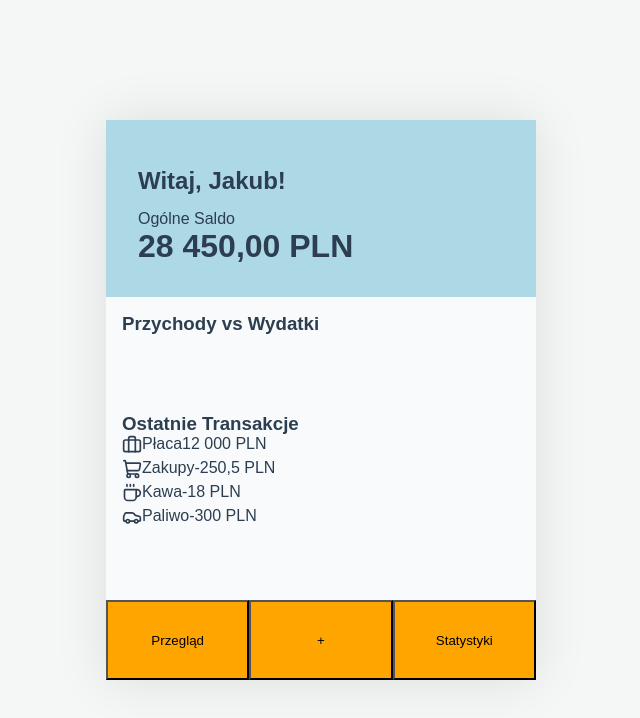
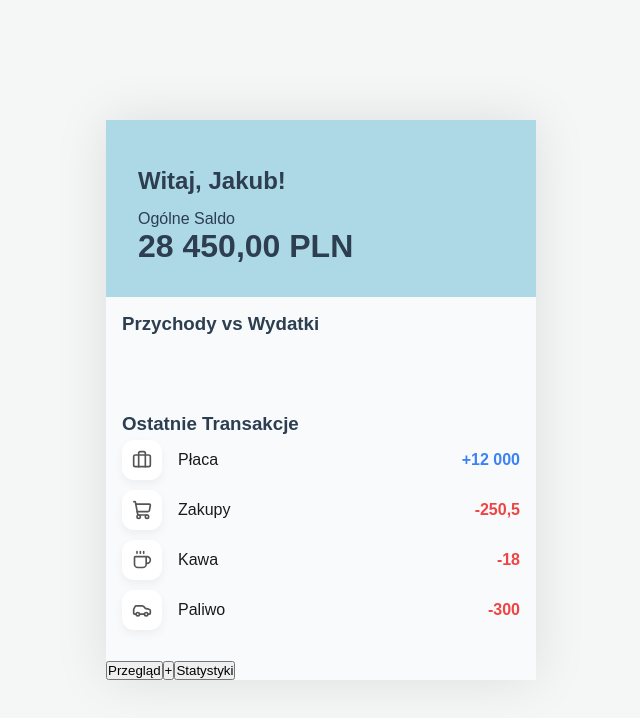
Before and after one commit to Poniks/MyFinances, a React (Vite) app: page / in a window 1280 px wide. Shown: the top 718 px of the page, without its empty margins (319-959 px from the left). Built offline with nearby package versions, Linux system fonts and the light colour scheme.

Commit message:
style: ostylowanie listy transakcji z użyciem CSS Modules

```diff
--- a/src/App.jsx
+++ b/src/App.jsx
@@ -1,4 +1,5 @@
 import { useState } from "react";
+import styles from "./App.module.scss";
 import Header from "./components/dashboard/Header";
 import StatsWidget from "./components/dashboard/StatsWidget";
 import { Briefcase, ShoppingCart, Coffee, Car } from "lucide-react";
@@ -9,7 +10,6 @@ import {
   TrendingUp,
 } from "lucide-react";
 
-function App() {
 const transactionsData = [
   { id: 1, title: "Płaca", amount: 12000, icon: Briefcase },
   { id: 2, title: "Zakupy", amount: -250.5, icon: ShoppingCart },
@@ -17,8 +17,9 @@ function App() {
   { id: 4, title: "Paliwo", amount: -300.0, icon: Car },
 ];
 
+function App() {
   return (
-    <div className="container">
+    <div className={styles.container}>
       {/* GÓRA: Stały nagłówek z powitaniem i saldem */}
       <Header />
       {/* ŚRODEK: Przewijana treść */}
--- /dev/null
+++ b/src/App.module.scss
@@ -0,0 +1,11 @@
+.container {
+  width: 430px;
+  height: 70vh;
+  margin: 0 auto;
+  background-color: #f8fafc; // To Change
+  display: flex;
+  flex-direction: column;
+  position: relative;
+  overflow: hidden;
+  box-shadow: 0 0 50px rgba(0, 0, 0, 0.1);
+}
--- a/src/components/dashboard/Header.jsx
+++ b/src/components/dashboard/Header.jsx
@@ -1,7 +1,9 @@
+import styles from "./Header.module.scss";
+
 const Header = () => {
   return (
-    <header className="app-header">
-      <div className="user-profile">
+    <header className={styles.app_header}>
+      <div className={styles.user_profile}>
         <h2>Witaj, Jakub!</h2>
       </div>
       <div className="balance-display">
--- /dev/null
+++ b/src/components/dashboard/Header.module.scss
@@ -0,0 +1,9 @@
+.app_header {
+  padding: 2rem;
+  background: lightblue; // To Change
+
+  .user_profile {
+    display: flex;
+    margin: 15px 0;
+  }
+}
--- a/src/components/dashboard/StatsWidget.jsx
+++ b/src/components/dashboard/StatsWidget.jsx
@@ -1,23 +1,29 @@
+import styles from "./StatsWidget.module.scss";
+
 const StatsWidget = ({ data }) => {
   return (
-    <main className="content-area">
-      <section className="stats-section">
+    <main className={styles.content_area}>
+      <section className={styles.stats_section}>
         <h3>Przychody vs Wydatki</h3>
         {/* wykres "Przychody vs Wydatki" */}
       </section>
 
-      <section className="transactions-section">
+      <section className={styles.transactions_section}>
         <h3>Ostatnie Transakcje</h3>
         {data.map((t) => (
-          <div key={t.id} className="transaction-item">
-            <div className="icon-wrapper">
+          <div key={t.id} className={styles.transaction_item}>
+            <div className={styles.icon_wrapper}>
               <t.icon size={20} />
             </div>
-            <div className="details">
-              <span className="title">{t.title}</span>
+            <div className={styles.details}>
+              <span className={styles.title}>{t.title}</span>
             </div>
-            <div className={`amount ${t.amount > 0 ? "positive" : "negative"}`}>
-              {t.amount.toLocaleString("pl-PL")} PLN
+            <div
+              className={`${styles.amount} ${t.amount > 0 ? styles.positive : styles.negative}`}
+            >
+              {t.amount > 0
+                ? `+${t.amount.toLocaleString("pl-PL")}`
+                : t.amount.toLocaleString("pl-PL")}
             </div>
           </div>
         ))}
--- /dev/null
+++ b/src/components/dashboard/StatsWidget.module.scss
@@ -0,0 +1,55 @@
+@import "../../styles/variables";
+
+.content_area {
+  flex: 1;
+  overflow-y: auto;
+  padding: 1rem;
+
+  .stats_section {
+    height: 100px; // To Change
+  }
+
+  .transactions_section {
+    .transaction_item {
+      display: flex;
+      align-items: center;
+      padding: 5px 0;
+
+      .icon_wrapper {
+        width: 40px;
+        height: 40px;
+        background-color: white;
+        border-radius: 12px;
+        display: flex;
+        justify-content: center;
+        align-items: center;
+        margin-right: 16px;
+        box-shadow: 0 4px 10px rgba(0, 0, 0, 0.05);
+        color: #555;
+      }
+
+      .details {
+        flex: 1;
+
+        .title {
+          font-size: 16px;
+          font-weight: 500;
+          color: #1a1a1a;
+        }
+      }
+
+      .amount {
+        font-size: 16px;
+        font-weight: 600;
+
+        &.positive {
+          color: #3b82f6;
+        }
+
+        &.negative {
+          color: #ef4444;
+        }
+      }
+    }
+  }
+}
--- a/src/styles/main.scss
+++ b/src/styles/main.scss
@@ -3,42 +3,6 @@
 @use "layout";
 
 .container {
-  width: 430px;
-  height: 70vh;
-  margin: 0 auto;
-  background-color: #f8fafc; // To Change
-  display: flex;
-  flex-direction: column;
-  position: relative;
-  overflow: hidden;
-  box-shadow: 0 0 50px rgba(0, 0, 0, 0.1);
-
-  .app-header {
-    padding: 2rem;
-    background: lightblue; // To Change
-
-    .user-profile {
-      display: flex;
-      margin: 15px 0;
-    }
-  }
-
-  .content-area {
-    flex: 1;
-    overflow-y: auto;
-    padding: 1rem;
-
-    .stats-section {
-      height: 100px; // To Change
-    }
-
-    .transactions-section {
-      .transaction-item {
-        display: flex;
-      }
-    }
-  }
-
   .app-footer {
     height: 80px;
 
```
Lines whose indentation alone changed are shown as unchanged.
